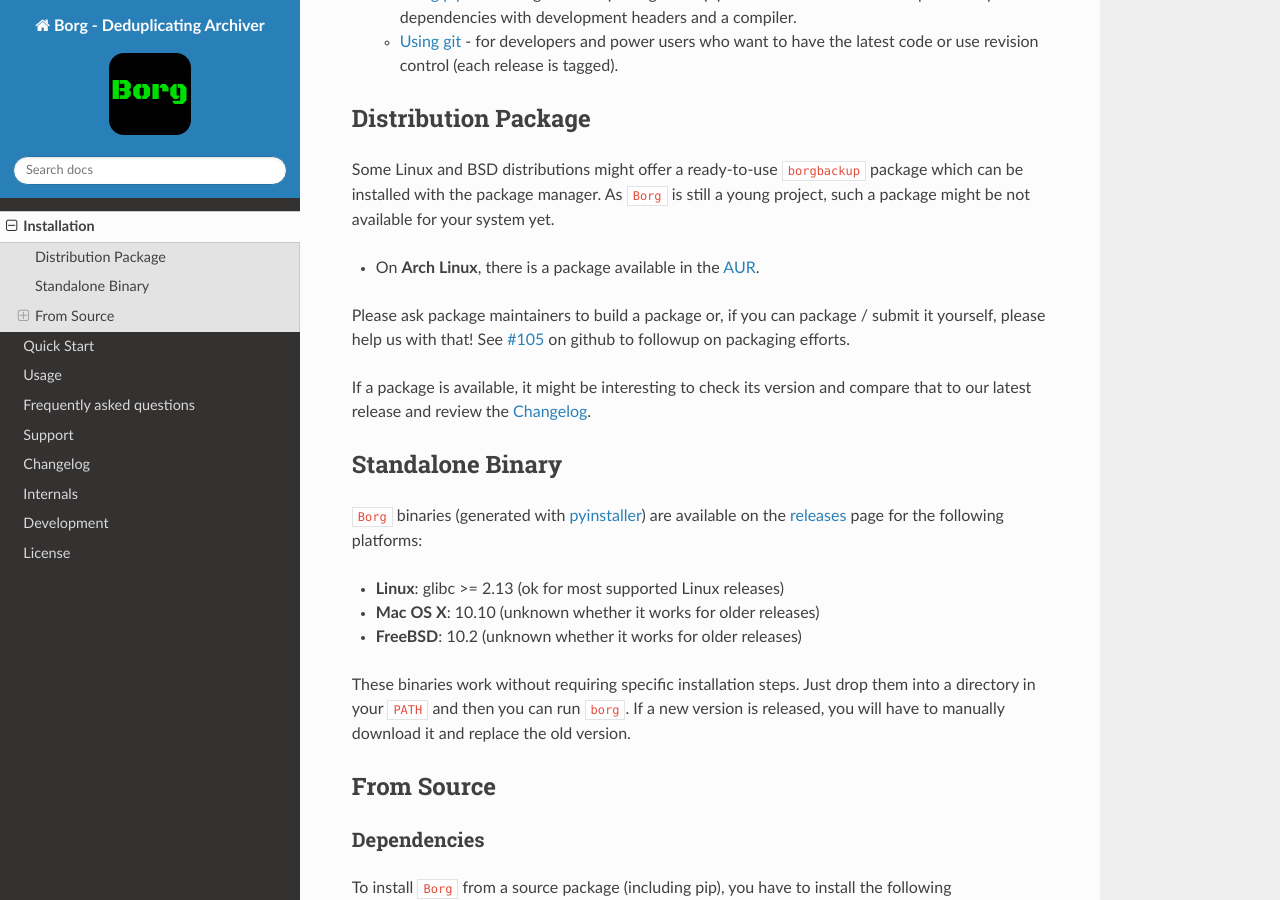
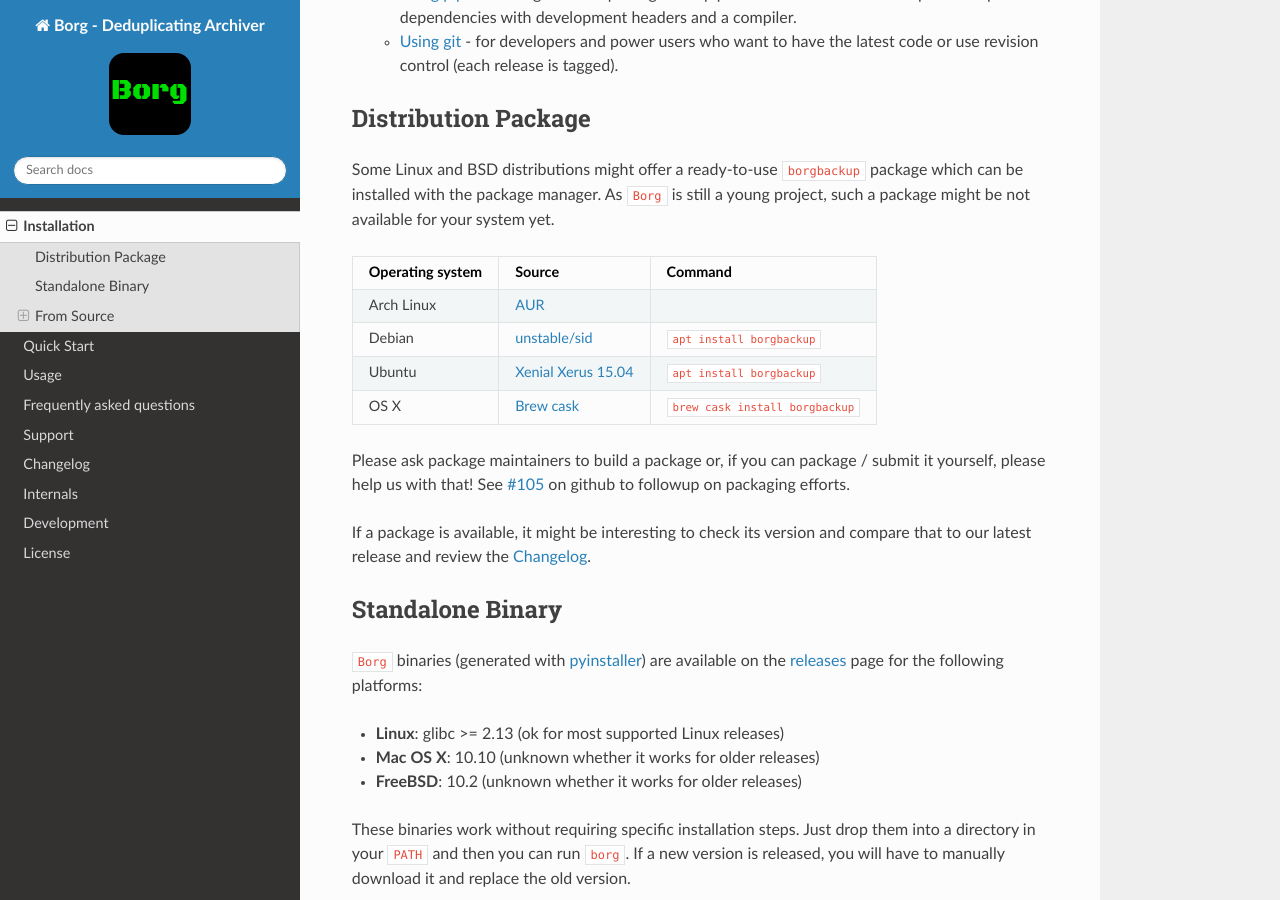
Before and after one commit to borgbackup/borg, a Sphinx documentation site: the page built from docs/installation.rst, in a window 1280 px wide and 900 px high, scrolled down 347 px. Built offline with Sphinx 7.4.7 and the Read the Docs theme 2.0.0, drawn with Linux system fonts in a browser that asks for light colours; the version number could not be read and is left out.

Commit message:
turn distro list into a table, adding Debian, Ubuntu, OSX

```diff
--- a/docs/installation.rst
+++ b/docs/installation.rst
@@ -29,9 +29,19 @@
 still a young project, such a package might be not available for your system
 yet.
 
-* On **Arch Linux**, there is a package available in the AUR_.
+================ ===================== =======
+Operating system Source                Command
+================ ===================== =======
+Arch Linux       AUR_
+Debian           `unstable/sid`_       ``apt install borgbackup``
+Ubuntu           `Xenial Xerus 15.04`_ ``apt install borgbackup``
+OS X             `Brew cask`_          ``brew cask install borgbackup``
+================ ===================== =======
 
 .. _AUR: https://aur.archlinux.org/packages/borgbackup/
+.. _unstable/sid: https://packages.debian.org/sid/borgbackup
+.. _Xenial Xerus 15.04: https://launchpad.net/ubuntu/xenial/+source/borgbackup
+.. _Brew cask: http://caskroom.io/
 
 Please ask package maintainers to build a package or, if you can package /
 submit it yourself, please help us with that! See :issue:`105` on
```
